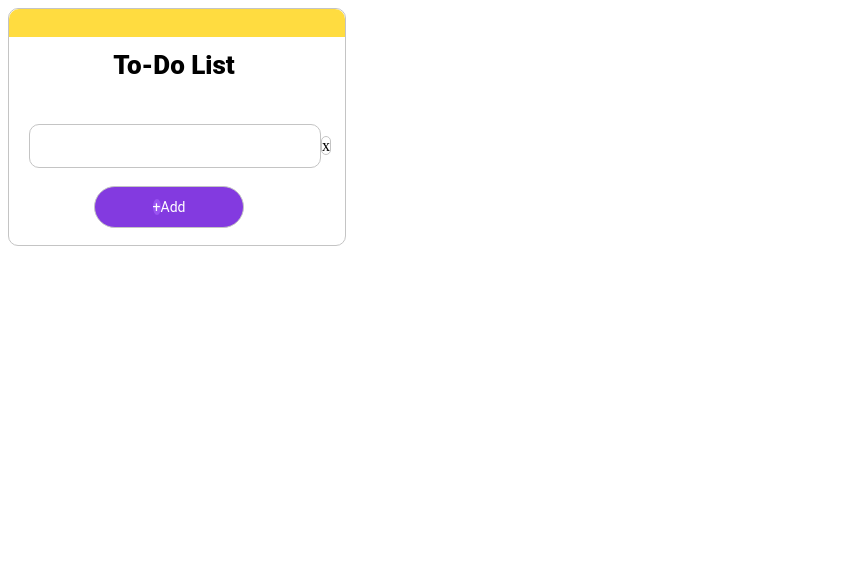
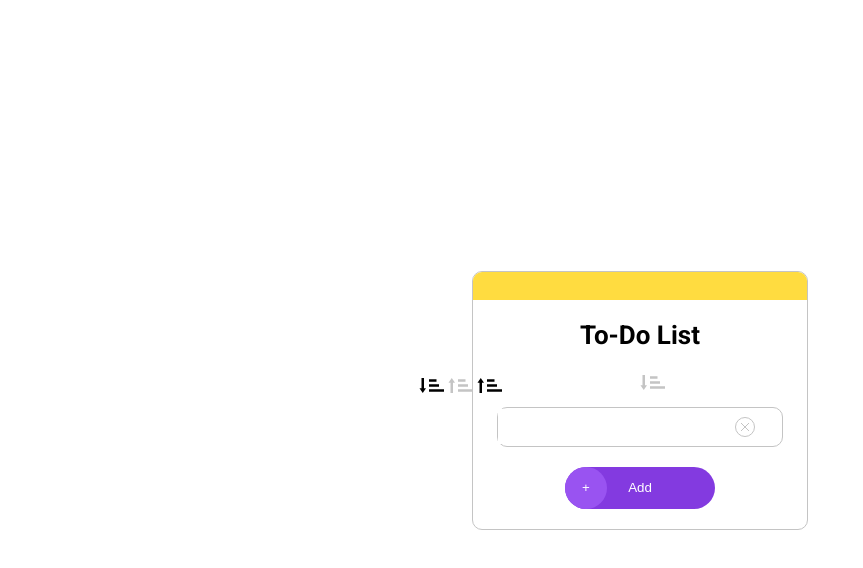
Before and after one commit to Senann05/senanl2, a plain HTML site: page index.html in a window 1280 px wide. Shown: the whole page, without its empty margins (0-863 px from the left). Drawn offline with Linux system fonts and the light colour scheme.

Commit message:
secont try

```diff
--- a/index.html
+++ b/index.html
@@ -1,25 +1,81 @@
+<!-- <!DOCTYPE html>
+<html lang="en">
+<head>
+    <title>To-Do List</title>
+    <meta charset="UTF-8">
+    <link rel="stylesheet" href="style.css">
+</head>
+<body>
+    <main>
+        <div class="container">
+            <div class="yellow"></div>
+            <h1>To-Do List</h1>
+            <img class="iconfirst" src="imgs/Group 74.svg" alt="sort">
+
+            <div class="myList">
+                <ol id="ol" style="display: none;">
+
+
+               </ol>
+            </div>
+
+            <div class="input-container" style="display: block;">
+                <input type="text">
+                <img class="x" src="imgs/Group 77 (1).svg" alt="x">
+                <img class="xhover" src="imgs/Group 70.svg" alt="xpurple">
+            </div>
+
+            <button class="add-button">
+                <div class="plus">+ </div>
+                <div class="add">Add</div>
+            </button>
+        </div>
+    </main>
+    <script src="script.js"></script>
+</body>
+</html> -->
+
+
+
 <!DOCTYPE html>
 <html lang="en">
 <head>
     <meta charset="UTF-8">
     <meta name="viewport" content="width=device-width, initial-scale=1.0">
     <title>To-Do List</title>
-    <link rel="stylesheet" href="./style.css">
+    <link rel="stylesheet" href="style.css">
 </head>
 <body>
+    <main>
+        <div class="container">
+            <div class="yellow"></div>
+            <h1>To-Do List</h1>
 
-<div class="todo-container">
-    <div class = "sarihisse"></div>
+            <div class="icon-container">
+            <img class="iconfirst" src="imgs/Group 74.svg" alt="sort">
+            <img class="iconfirsthover" src="imgs/Group 73 (1).svg" alt="sorthover">
 
-<div class="todo-header">To-Do List</div>
+            <img class="iconfirsup" src="imgs/Group 90.svg" alt="sortup">
+            <img class="iconfirsthoverup" src="imgs/Group 91.svg" alt="sorthoverup">
+            </div>
 
-<div class="input-container">
 
-<input type="text" class="todo-input" placeholder="" ><span class = "x">x</span>
+            <div class="myList">
+                <ol id="ol" style="display: none;"></ol>
+            </div>
 
-<div><button class="add-button"><span class = "plus">+</span>Add</button></div>
+            <div class="input-container" style="display: block;">
+                <input type="text">
+                <img class="x" src="imgs/Group 77 (1).svg" alt="x">
+                <img class="xhover" src="imgs/Group 70.svg" alt="xpurple">
+            </div>
 
-</div>
-</div>
+            <button class="add-button">
+                <div class="plus">+</div>
+                <div class="add">Add</div>
+            </button>
+        </div>
+    </main>
+    <script src="script.js"></script>
 </body>
 </html>
--- a/script.js
+++ b/script.js
@@ -0,0 +1,127 @@
+// const addButton = document.querySelector('.add-button');
+// const olElement = document.getElementById('ol');
+// const inputContainer = document.querySelector('.input-container');
+// const inputField = inputContainer.querySelector('input');
+
+// olElement.style.display = 'none';
+// inputContainer.style.display = 'flex';
+// let clickCount = 0;
+
+// addButton.addEventListener('click', () => {
+//     if (inputContainer.style.display === 'none') {
+//         return;
+//     }
+
+//     const inputValue = inputField.value;
+//     if (inputValue.length === 0) {
+//         alert('bos mesaj gonermek olmaz! Agilli ol!');
+//         return;
+//     }})
+
+// addButton.addEventListener('click', () => {
+//     clickCount += 1;
+
+//     if (clickCount === 1) {
+//         const inputValue = inputField.value.trim();
+
+//         if (inputValue) {
+//             const newListItem = document.createElement('li');
+//             newListItem.classList.add('colorchange');
+//             newListItem.innerHTML = `${inputValue} <img class="xblock" src="imgs/Group 77 (1).svg" alt="x"> <img class="xhoverblock" src="imgs/Group 70.svg" alt="xpurple">`;
+
+//             olElement.appendChild(newListItem);
+
+//             inputField.value = '';
+//         }
+
+//         olElement.style.display = 'block';
+//         inputContainer.style.display = 'none';
+//     } else {
+//         olElement.style.display = 'none';
+//         inputContainer.style.display = 'flex';
+//         clickCount = 0;
+//     }
+// });
+
+
+
+
+
+
+
+
+class ToDoList {
+    constructor(addButtonSelector, olSelector, inputContainerSelector, inputFieldSelector) {
+        this.addButton = document.querySelector(addButtonSelector);
+        this.olElement = document.querySelector(olSelector);
+        this.inputContainer = document.querySelector(inputContainerSelector);
+        this.inputField = document.querySelector(inputFieldSelector);
+
+        this.isInputVisible = true;
+        this.olElement.style.display = 'none';
+        this.inputContainer.style.display = 'flex';
+
+        this.addButton.addEventListener('click', () => this.handleAddButtonClick());
+    }
+
+    handleAddButtonClick() {
+        const inputValue = this.inputField.value.trim();
+
+        if (!this.isInputVisible) {
+            this.showInputContainer();
+            return;
+        }
+
+        if (inputValue.length > 0) {
+            this.addListItem(inputValue);
+            this.inputField.value = '';
+            this.olElement.style.display = 'block';
+            this.inputContainer.style.display = 'none';
+            this.isInputVisible = false;
+        } else {
+            alert('Bos mesaj gondermek olmaz! Agilli ol!');
+        }
+    }
+
+    addListItem(text) {
+        const newListItem = document.createElement('li');
+        newListItem.classList.add('colorchange');
+
+        const deleteIcon = document.createElement('img');
+        deleteIcon.classList.add('xblock');
+        deleteIcon.src = 'imgs/Group 77 (1).svg';
+        deleteIcon.alt = 'x';
+
+        const deleteIconHover = document.createElement('img');
+        deleteIconHover.classList.add('xhoverblock');
+        deleteIconHover.src = 'imgs/Group 70.svg';
+        deleteIconHover.alt = 'xpurple';
+
+
+        deleteIcon.addEventListener('click', () => this.removeListItem(newListItem));
+        deleteIconHover.addEventListener('click', () => this.removeListItem(newListItem));
+
+        newListItem.innerHTML = `${text} `;
+        newListItem.appendChild(deleteIcon);
+        newListItem.appendChild(deleteIconHover);
+        this.olElement.appendChild(newListItem);
+    }
+
+    removeListItem(listItem) {
+        listItem.remove();
+        if (this.olElement.children.length === 0) {
+            this.olElement.style.display = 'none';
+            this.showInputContainer();
+        }
+    }
+
+    showInputContainer() {
+        this.olElement.style.display = 'none';
+        this.inputContainer.style.display = 'flex';
+        this.isInputVisible = true;
+    }
+}
+
+document.addEventListener('DOMContentLoaded', () => {
+    new ToDoList('.add-button', '#ol', '.input-container', '.input-container input');
+});
--- a/style.css
+++ b/style.css
@@ -1,77 +1,177 @@
-.todo-container{
+@import url('https://fonts.googleapis.com/css2?family=Nunito+Sans:wght@200;400;600;800&family=Roboto:wght@100;400;700&display=swap');
+
+* {
+    margin: 0;
+    padding: 0;
+    box-sizing: border-box;
+}
+
+main {
+    width: 100%;
+    height: 100vh;
+    display: flex;
+    justify-content: center;
+    align-items: center;
+}
+
+.container {
     width: 336px;
-    height: 236px;
-    /* background-color: aqua; */
+    display: flex;
+    flex-direction: column;
+    align-items: center;
+    border: 1px solid #C4C4C4;
     border-radius: 10px;
-  border: 1px solid #C4C4C4
 }
-.todo-header{
-    padding-left: 66px;
-    width: 198px;
-    height: 34px;
-    font-family: Roboto;
+
+.yellow {
+    border-radius: 9px 9px 0 0;
+    width: 100%;
+    height: 28px;
+    background-color: #FFDC40;
+}
+
+h1 {
+    margin: 20px 0;
     font-size: 26px;
     font-weight: 900;
-    line-height: 30.47px;
     text-align: center;
-    padding-top: 13px;
+    font-family: 'Roboto', sans-serif;
 }
-.sarihisse{
-    width: 336px;
-    height: 28px;
-    background-color:#FFDC40;
-    border-top-left-radius: 10px;
-    border-top-right-radius: 10px;
+
+.iconfirst {
+    margin: 5px -250px 3px 0px;
+    width: 25px;
+    height: 15px;
 }
-.todo-input{
+
+.input-container {
+    display: flex;
+    align-items: center;
+    border: 1px solid #C4C4C4;
+    border-radius: 10px;
     width: 286px;
     height: 40px;
-border-radius: 10px 10px 10px 10px;
-border: 1px solid #C4C4C4;
-margin-top: 40px;
-margin-left: 20px;
-}
-.add-button{
-margin-top: 18px;
-width: 150px;
-height: 42px;
-border-radius: 71px;
-border: 1px solid #C4C4C4;
-margin-left: 85px;
-font-family: Roboto;
-font-size: 14px;
-font-weight: 400;
-line-height: 16.41px;
-text-align: center;
-background: #833AE0;
-color: #FFFFFF;
+    margin: 0px 10px 10px 10px;
 }
 
-.plus{
+input {
+    width: 80%;
+    height: 35px;
+    border: none;
+    padding: 5px;
+    margin-right: 10px;
+}
+
+input:focus {
+    outline: none;
+}
+
+img.x, img.xhover {
+    width: 20px;
+    cursor: pointer;
+    margin-right: 20px;
+}
+
+img.xhover {
+    display: none;
+}
+
+.input-container:hover .x {
+    display: none;
+}
+
+.input-container:hover .xhover {
+    display: inline;
+}
+
+.add-button {
+    margin: 10px 0px 20px 0px;
+    display: flex;
+    justify-content: center;
+    align-items: center;
+    color: white;
+    border: none;
+    height: 42px;
+    width: 150px;
+    border-radius: 21px;
+    background-color: #833AE0;
+    position: relative;
+}
+
+.plus {
+    background-color: #9953F1;
+    height: 100%;
     width: 42px;
-height: 42px;
-background: #9953F1;
+    display: flex;
+    align-items: center;
+    justify-content: center;
     border-radius: 50%;
+    position: absolute;
+    left: 0;
+}
 
-margin-left: 0%;
-font-family: Roboto;
-font-size: 14px;
-font-weight: 400;
-line-height: 16.41px;
+.add {
+    display: flex;
+    justify-content: center;
+    align-items: center;
+    width: calc(100% - 30px);
 }
-.x{
+
+.myList {
+    display: flex;
+    align-items: center;
+    flex-direction: column;
+    /* border: 1px solid rgb(196, 196, 196); */
+    /* border-radius: 5px; */
+    width: 90%;
+    margin: 5px auto;
+    font-family: 'Roboto', sans-serif;
+    font-size: 10px;
+}
+
+ol {
+    display: flex;
+    flex-direction: column;
+    width: 100%;
+    border: 1px solid rgb(196, 196, 196);
+    border-radius: 10px;
+
+}
+
+li {
+    display: flex;
+    align-items: center;
+    justify-content: space-between;
+    width: 100%;
+    padding: 8px;
+    /* border-bottom: 1px solid #C4C4C4; */
+}
+
+img.xblock, img.xhoverblock {
     width: 20px;
-height: 20px;
-top: 359px;
-left: 672px;
-gap: 0px;
+    margin-left: auto;
+}
 
-justify-content: center;
-text-align: center;
-border-radius: 71px 71px 71px 71px;
-border: 1px 1px 1px 1px;
-opacity: 0px;
+img.xhoverblock {
+    display: none;
+}
 
+.colorchange1:hover .xblock, .colorchange2:hover .xblock, .colorchange3:hover .xblock,
+.colorchange4:hover .xblock, .colorchange5:hover .xblock {
+    display: none;
+}
 
-border: 1px solid #C4C4C4
+.colorchange1:hover .xhoverblock, .colorchange2:hover .xhoverblock, .colorchange3:hover .xhoverblock,
+.colorchange4:hover .xhoverblock, .colorchange5:hover .xhoverblock {
+    display: inline;
 }
+
+.xhoverblock{
+    display:none;
+}
+li:hover .xblock{
+    display:none;
+}
+li:hover .xhoverblock{
+    display:inline;
+}
```
Also changed, not shown: imgs/Group 39 (1).svg (added), imgs/Group 70.svg (added), imgs/Group 73 (1).svg (added), imgs/Group 73.svg (added), imgs/Group 74.svg (added), imgs/Group 77 (1).svg (added), imgs/Group 90.svg (added), imgs/Group 91.svg (added). Lines whose indentation alone changed are shown as unchanged.
